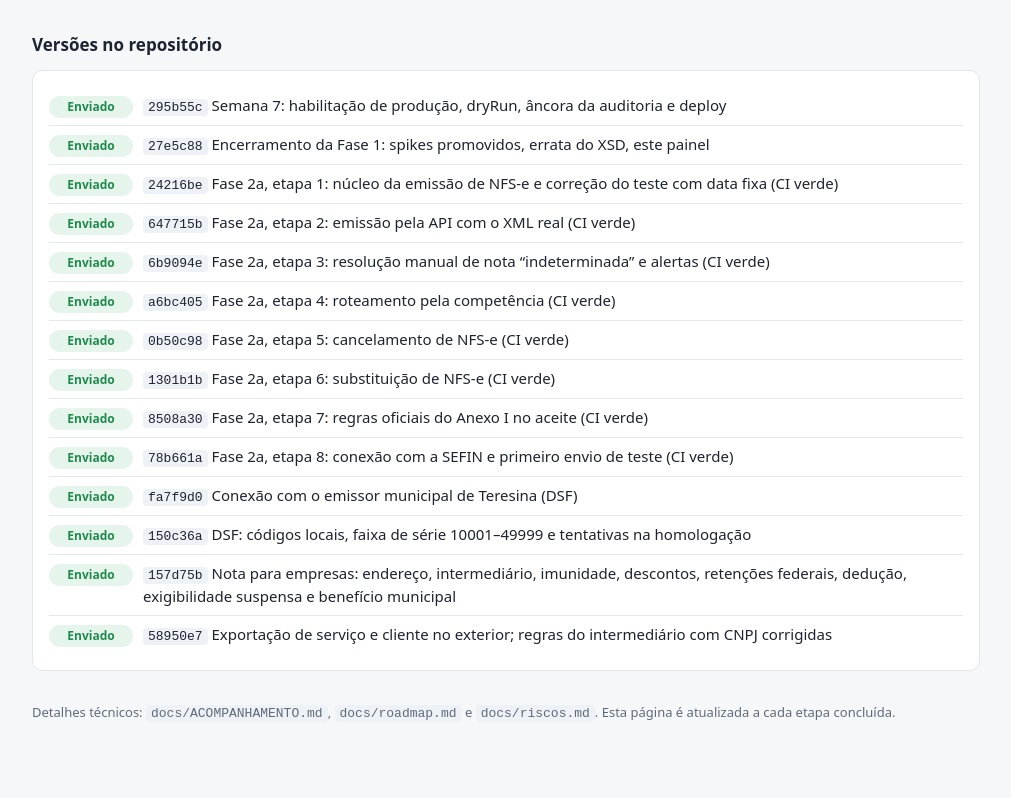
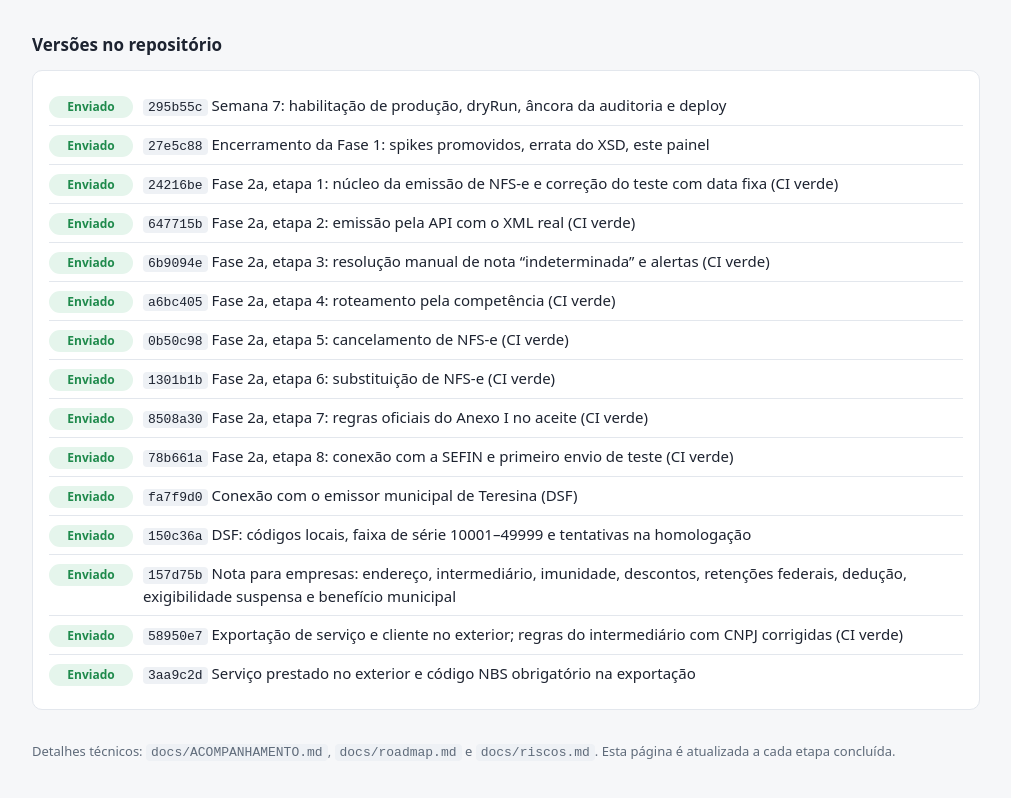
Before and after one commit to Act962/orbita-nfe, a website: page docs/status.html in a window 1280 px wide. Shown: the part 4875-5673 px from the top of the page, without its empty margins (134-1145 px from the left). Before the commit the page ends 5646 px from the top, so only its background shows below. Drawn offline with Linux system fonts and the light colour scheme.

Commit message:
Painel: prestação no exterior (ADR-0045) enviada
Co-Authored-By: Claude Opus 5.5 <noreply@anthropic.com>

```diff
--- a/docs/status.html
+++ b/docs/status.html
@@ -259,7 +259,8 @@
     <li><span class="tag done">Enviado</span><div><code>fa7f9d0</code> Conexão com o emissor municipal de Teresina (DSF)</div></li>
 <li><span class="tag done">Enviado</span><div><code>150c36a</code> DSF: códigos locais, faixa de série 10001–49999 e tentativas na homologação</div></li>
 <li><span class="tag done">Enviado</span><div><code>157d75b</code> Nota para empresas: endereço, intermediário, imunidade, descontos, retenções federais, dedução, exigibilidade suspensa e benefício municipal</div></li>
-<li><span class="tag done">Enviado</span><div><code>58950e7</code> Exportação de serviço e cliente no exterior; regras do intermediário com CNPJ corrigidas</div></li>
+<li><span class="tag done">Enviado</span><div><code>58950e7</code> Exportação de serviço e cliente no exterior; regras do intermediário com CNPJ corrigidas (CI verde)</div></li>
+<li><span class="tag done">Enviado</span><div><code>3aa9c2d</code> Serviço prestado no exterior e código NBS obrigatório na exportação</div></li>
   </ul>
 </div>
 
```
